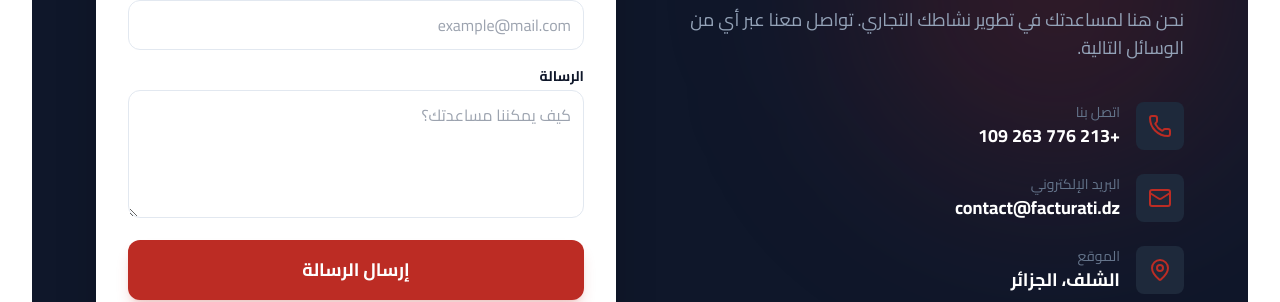
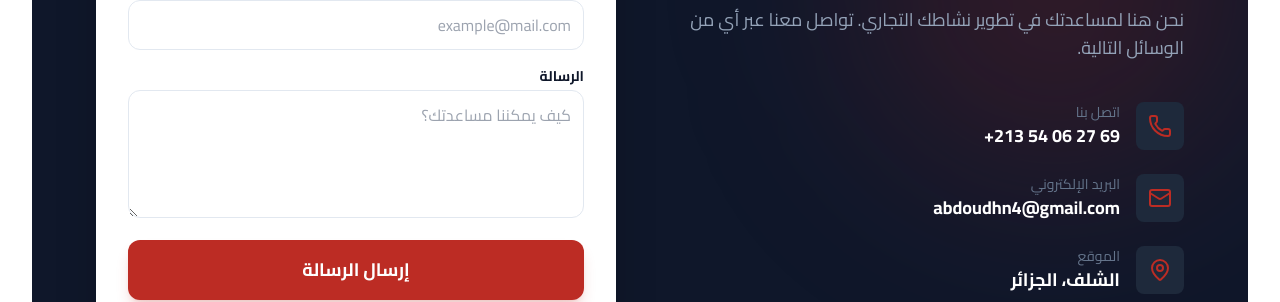
Before and after one commit to ABDUO123456/Invoice, a React (Vite) app: page / in a window 1280 px wide. Shown: the part 1736-2038 px from the top of the page. Built offline with nearby package versions, Linux system fonts and the light colour scheme.

Commit message:
Fixing typos and updating content

```diff
--- a/src/App.jsx
+++ b/src/App.jsx
@@ -375,14 +375,14 @@ const App = () => {
                     <div className="bg-slate-800 p-3 rounded-lg"><Phone size={24} className="text-[#bc2c24]" /></div>
                     <div>
                       <p className="text-sm text-slate-500">اتصل بنا</p>
-                      <p className="text-lg font-bold">+213 776 263 109</p>
+                      <p className="text-lg font-bold">69 27 06 54 213+</p>
                     </div>
                   </div>
                   <div className="flex items-center gap-4">
                     <div className="bg-slate-800 p-3 rounded-lg"><Mail size={24} className="text-[#bc2c24]" /></div>
                     <div>
                       <p className="text-sm text-slate-500">البريد الإلكتروني</p>
-                      <p className="text-lg font-bold">contact@facturati.dz</p>
+                      <p className="text-lg font-bold">abdoudhn4@gmail.com</p>
                     </div>
                   </div>
                   <div className="flex items-center gap-4">
```
